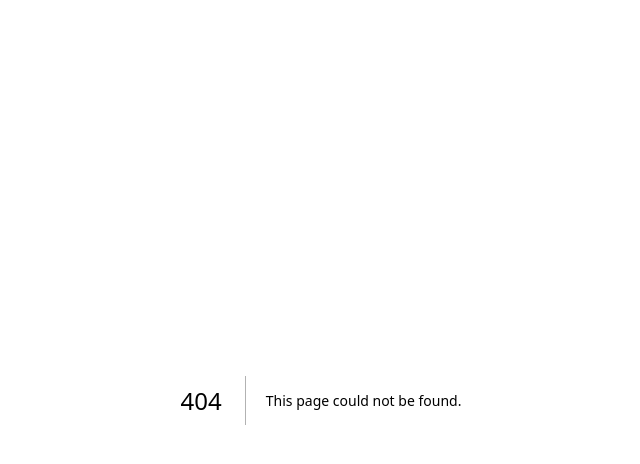
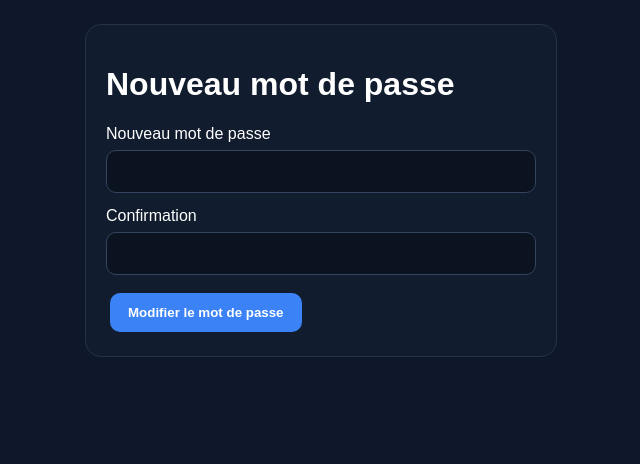
Before and after one commit to abpa80-netizen/vision-platform, a Next.js app: page /reset-password in a window 1280 px wide. Before the commit this address had no page. Shown: the top 464 px of the page, without its empty margins (319-959 px from the left). Built offline with nearby package versions, Linux system fonts and the light colour scheme.

Commit message:
feat(auth): add owner signup and password recovery

```diff
--- /dev/null
+++ b/app/reset-password/page.tsx
@@ -0,0 +1,11 @@
+"use client";
+import {useState} from "react";
+import {useRouter} from "next/navigation";
+import {createClient} from "../../lib/supabase";
+
+export default function ResetPassword(){
+ const [password,setPassword]=useState("");const [confirm,setConfirm]=useState("");const [error,setError]=useState("");const [message,setMessage]=useState("");const [loading,setLoading]=useState(false);const router=useRouter();
+ async function submit(e:React.FormEvent){e.preventDefault();setError("");setMessage("");if(password.length<8){setError("Le mot de passe doit contenir au moins 8 caractères.");return;}if(password!==confirm){setError("Les mots de passe ne correspondent pas.");return;}setLoading(true);
+ const {error}=await createClient().auth.updateUser({password});if(error)setError(error.message);else{setMessage("Mot de passe modifié. Redirection...");setTimeout(()=>router.push("/account"),800);}setLoading(false);}
+ return <main className="container" style={{maxWidth:520}}><div className="card"><h1>Nouveau mot de passe</h1><form onSubmit={submit}><label>Nouveau mot de passe</label><input className="input" type="password" minLength={8} value={password} onChange={e=>setPassword(e.target.value)} required/><label>Confirmation</label><input className="input" type="password" minLength={8} value={confirm} onChange={e=>setConfirm(e.target.value)} required/>{error&&<p className="danger">{error}</p>}{message&&<p className="ok">{message}</p>}<button className="btn" disabled={loading}>{loading?"Modification...":"Modifier le mot de passe"}</button></form></div></main>
+}
```
